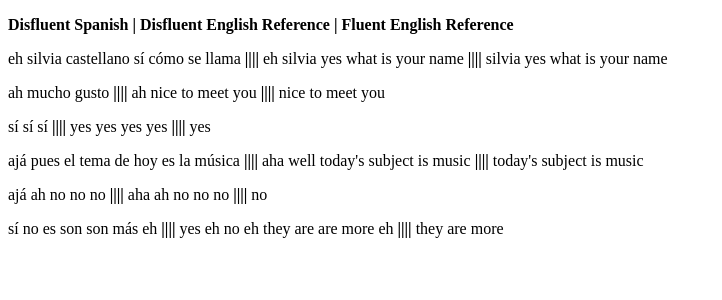
After one commit to niksarrow/Translation-Web-Service, a Django app: page /sampleText/ in a window 1280 px wide. The commit adds this page. Shown: the top 300 px of the page, without its empty margins (0-722 px from the left). Run offline with Django 3.2, Linux system fonts and the light colour scheme.

Commit message:
updates in table

```diff
--- a/rnd_iwslt/urls.py
+++ b/rnd_iwslt/urls.py
@@ -17,7 +17,7 @@ from django.conf.urls import url, include
 from django.contrib import admin
 from django.urls import  path
 from translation.views import myView, pageView, addTodo, deleteTodo, translate, wix, index, yourName, deleteAll
-from translation.views import translateUnmt, deleteAllUnmt, deleteUnmt
+from translation.views import translateUnmt, deleteAllUnmt, deleteUnmt, sampleText
 
 urlpatterns = [
     url(r'^admin/', admin.site.urls),
@@ -33,4 +33,5 @@ urlpatterns = [
     path('your_name/', yourName),
     path('deleteAll/', deleteAll),
     path('deleteAllUnmt/', deleteAllUnmt),
+    path('sampleText/', sampleText),
 ]
--- /dev/null
+++ b/templates/sampleText.html
@@ -0,0 +1,18 @@
+<!DOCTYPE html>
+<html lang="en">
+
+<head>
+<title>Sample Text</title>
+</head>
+
+<body>
+  <p><strong> Disfluent Spanish | Disfluent English Reference | Fluent English Reference </strong></p>
+  <p>eh silvia castellano sí cómo se llama <strong>||||</strong> eh silvia yes what is your name <strong>||||</strong> silvia yes what is your name</p>
+  <p>ah mucho gusto <strong>||||</strong> ah nice to meet you <strong>||||</strong> nice to meet you</p>
+  <p>sí sí sí <strong>||||</strong> yes yes yes yes <strong>||||</strong> yes</p>
+  <p>ajá pues el tema de hoy es la música <strong>||||</strong> aha well today's subject is music <strong>||||</strong> today's subject is music</p>
+  <p>ajá ah no no no <strong>||||</strong> aha ah no no no <strong>||||</strong> no</p>
+  <p>sí no es son son más eh <strong>||||</strong> yes eh no eh they are are more eh <strong>||||</strong> they are more</p>
+</body>
+
+</html>
--- a/translation/views.py
+++ b/translation/views.py
@@ -113,5 +113,8 @@ def index(request):
     return render(request, 'index.html', {'all_items' : all_todo_items,'all_unmt_items' : all_unmt_items})
     # return render(request, 'index.html')
 
+def sampleText(request):
+    return render(request, 'sampleText.html')
+
 def wix(request):
     return render(request, 'wix.html')
```
Also changed, not shown: templates/index.html (+15 -8 lines).
